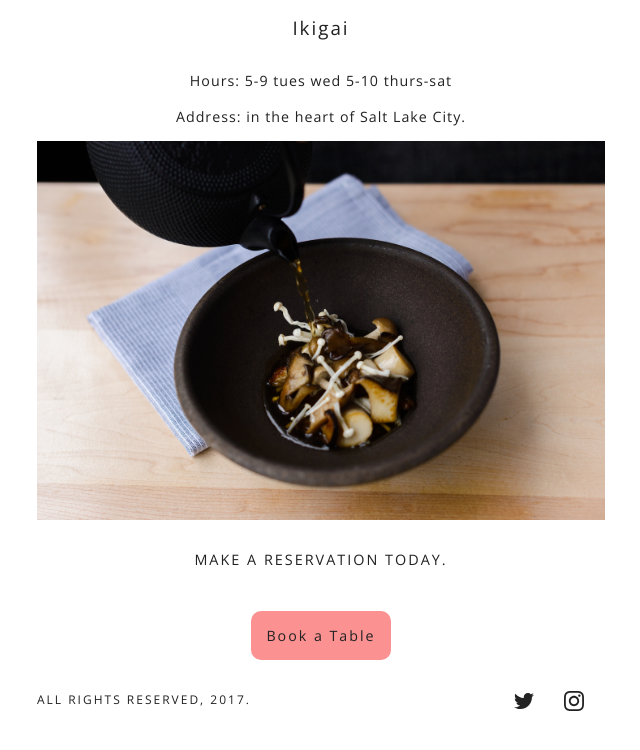
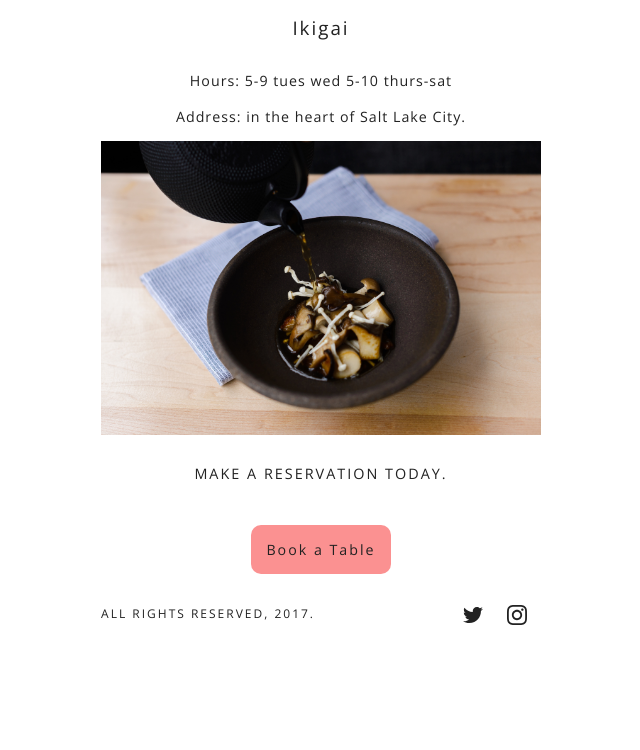
Before and after one commit to PHironaka/ikigai-slc, a Jekyll site: the page built from index.html, in a window 1280 px wide. Shown: the top 750 px of the page, without its empty margins (319-959 px from the left). Built offline with Jekyll 4.4.1, drawn with Linux system fonts in a browser that asks for light colours; nearby versions of some CDN libraries.

Commit message:
update the wrapper width

```diff
--- a/_sass/_base.scss
+++ b/_sass/_base.scss
@@ -180,7 +180,7 @@ pre {
  * Wrapper
  */
 .wrapper {
-  max-width: 45em;
+  max-width: 36em;
 margin-left: auto;
 margin-right: auto;
 margin: 0 auto;
```
